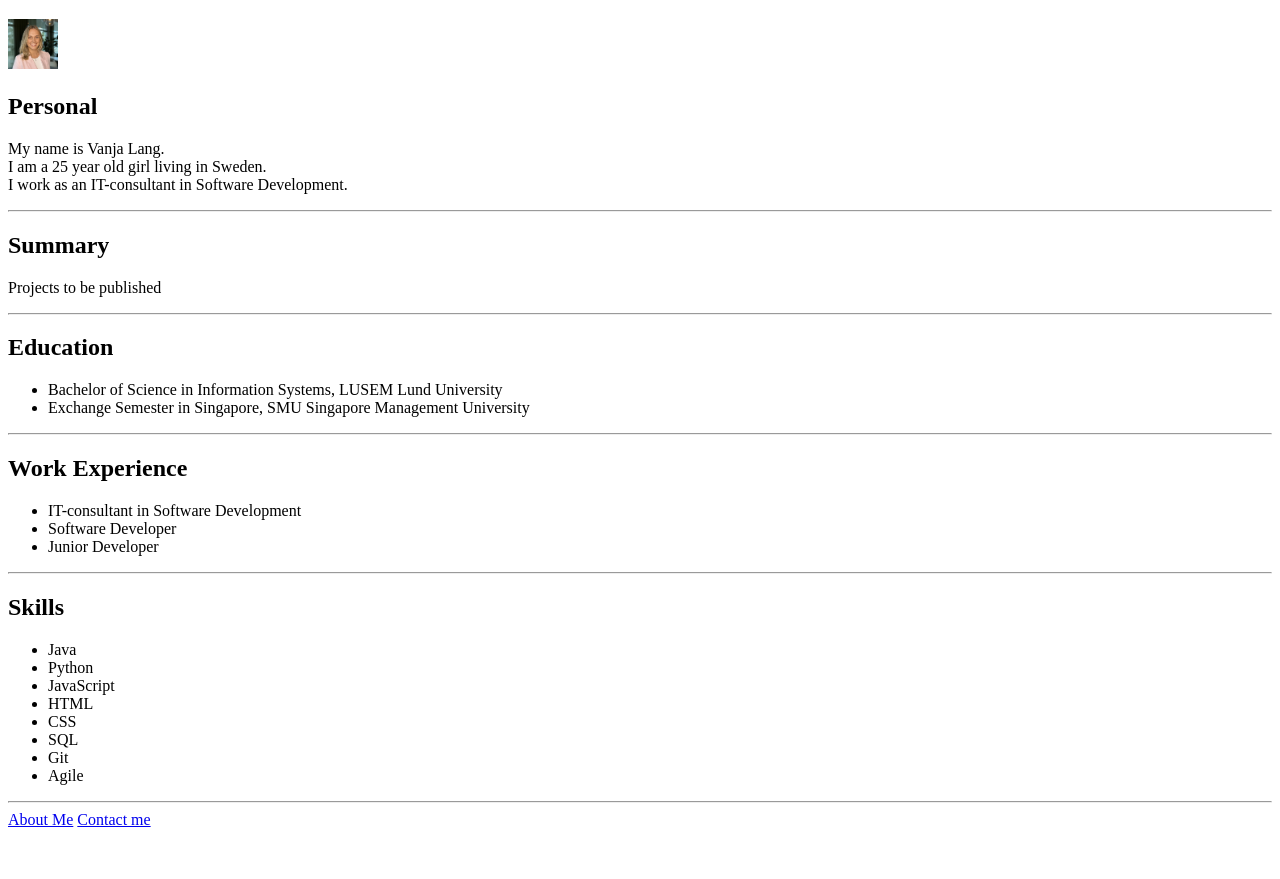
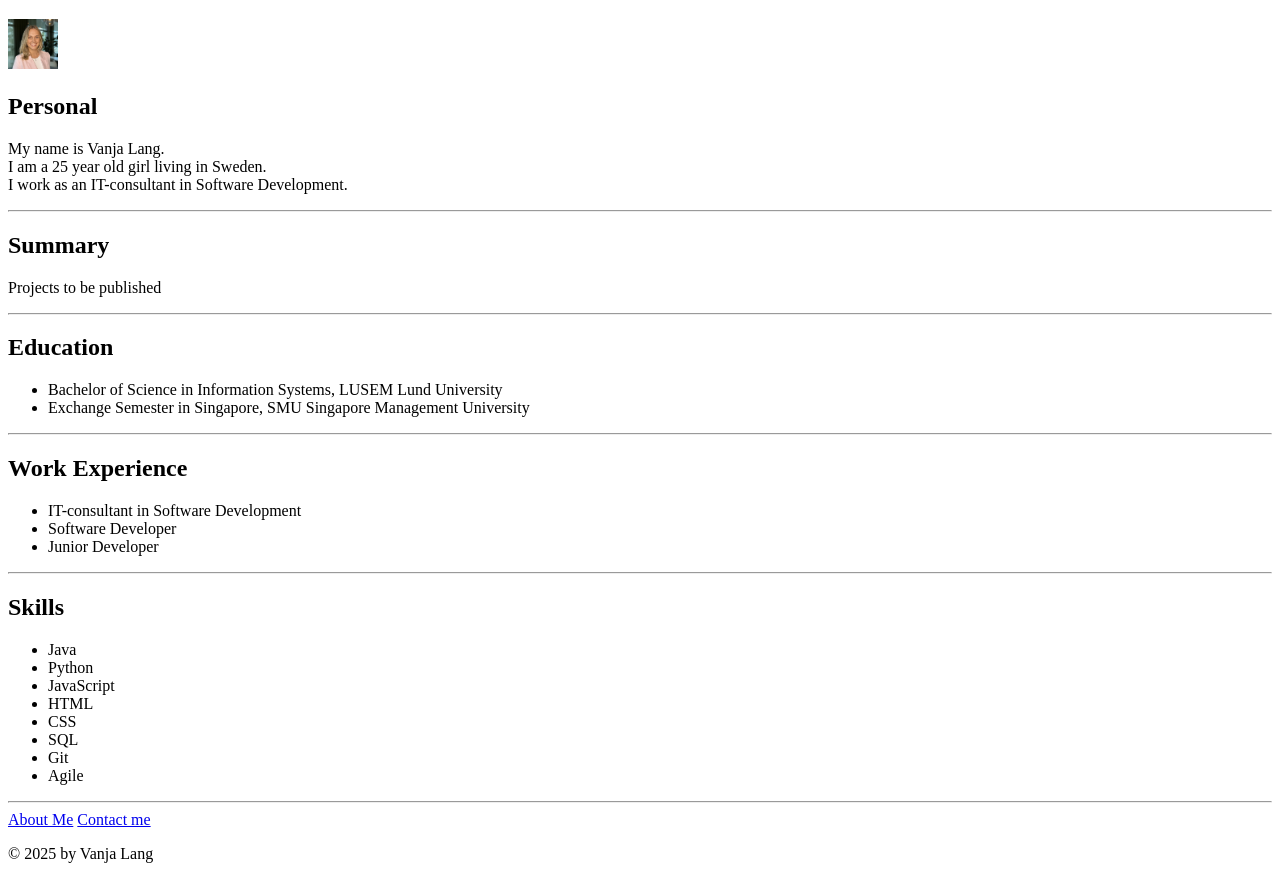
Before and after one commit to vanja-lang/html-portfolio, a plain HTML site: page index.html in a window 1280 px wide. Shown: the part 61-940 px from the top of the page. Before the commit the page ends 898 px from the top, so only its background shows below. Drawn offline with Linux system fonts and the light colour scheme.

Commit message:
added footer

```diff
--- a/index.html
+++ b/index.html
@@ -45,4 +45,6 @@
     <a href="./public/about.html">About Me</a>
     <a href="./public/contact.html"> Contact me</a>
 </body>
+<footer>
+    <p>© 2025 by Vanja Lang</p>
 </html>
```
